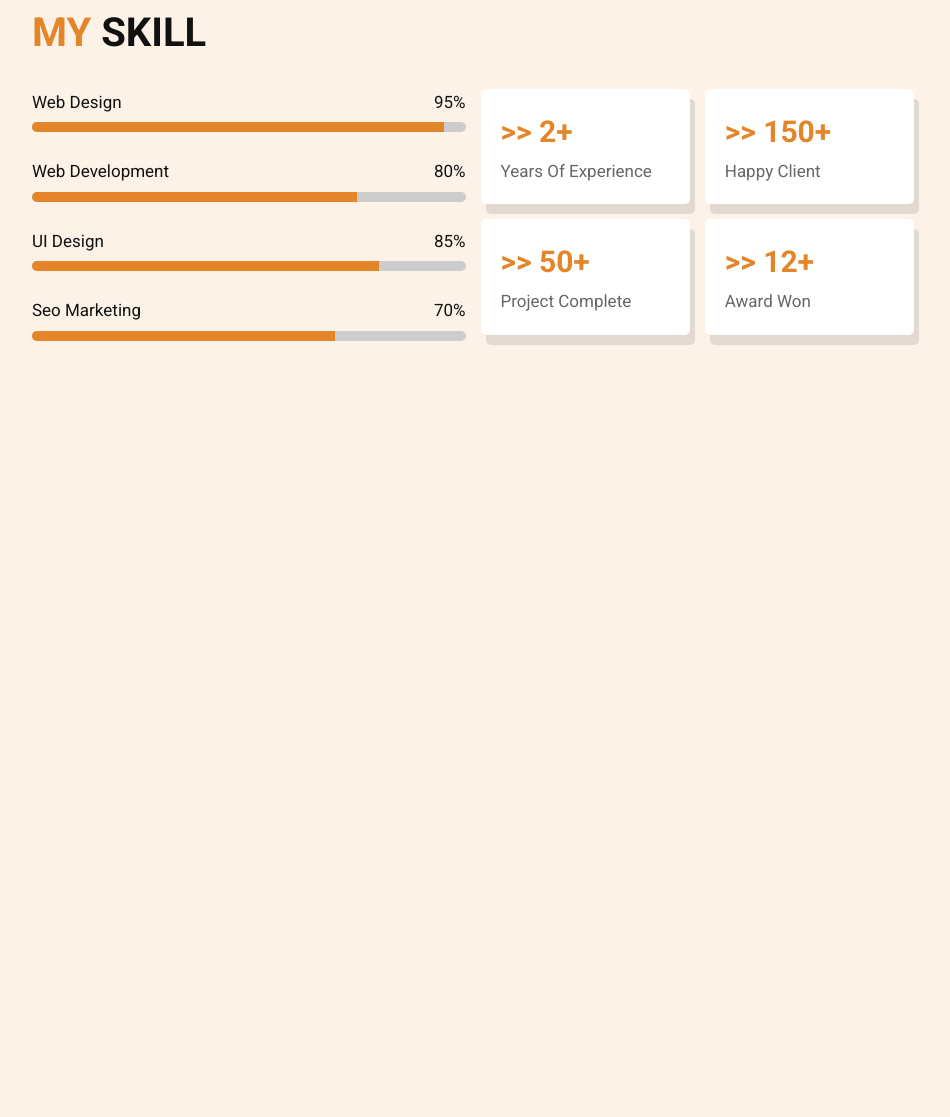
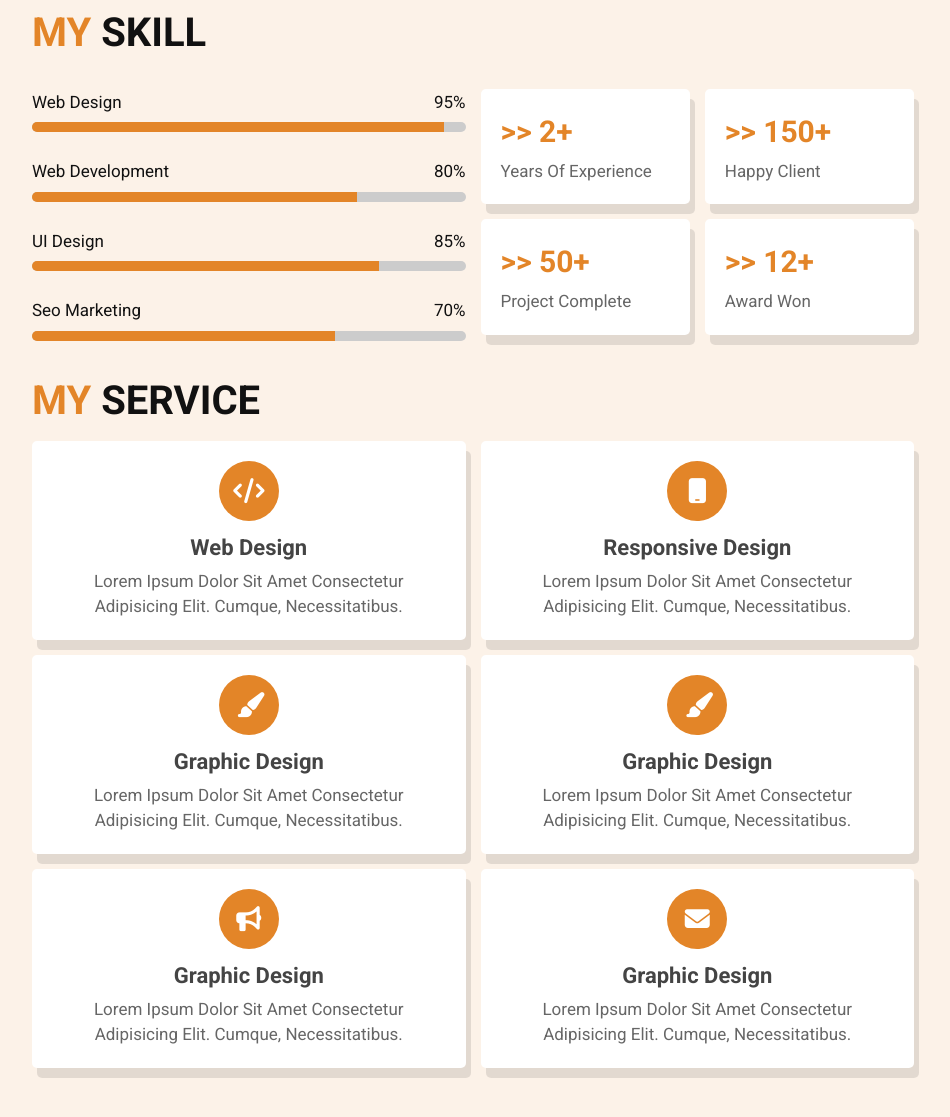
Before and after one commit to asadullah055/portfolio01, a plain HTML site: page index.html in a window 1280 px wide. Shown: the part 1358-2475 px from the top of the page, without its empty margins (317-1267 px from the left). Before the commit the page ends 1719 px from the top, so only its background shows below. Drawn offline with Linux system fonts and the light colour scheme.

Commit message:
service section

```diff
--- a/css/style.css
+++ b/css/style.css
@@ -337,6 +337,38 @@ section {
   font-size: 1.7rem;
   padding-top: 0.5rem;
 }
+.service .box-container {
+  display: flex;
+  flex-wrap: wrap;
+  gap: 1.5rem;
+}
+.service .box-container .box {
+  flex: 1 1 30rem;
+  text-align: center;
+  padding: 2rem;
+  background-color: #fff;
+  border-radius: 0.5rem;
+  box-shadow: 0.5rem 1rem rgba(0, 0, 0, 0.1);
+}
+.service .box-container .box i {
+  height: 6rem;
+  width: 6rem;
+  line-height: 6rem;
+  font-size: 2.5rem;
+  color: #fff;
+  background: var(--main-color);
+  border-radius: 50%;
+}
+.service .box-container .box h3 {
+  color: #444;
+  font-size: 2.2rem;
+  padding-top: 1rem;
+}
+.service .box-container .box p {
+  color: #666;
+  font-size: 1.7rem;
+  padding-top: 0.5rem;
+}
 @media (max-width: 991px) {
   html {
     font-size: 55%;
--- a/index.html
+++ b/index.html
@@ -155,6 +155,44 @@
 
         </section>
         <!-- about section end -->
+
+        <!-- service section start -->
+        <section class="service" id="service">
+            <h1 class="heading"><span>my</span> service</h1>
+            <div class="box-container">
+                <div class="box">
+                    <i class="fas fa-code"></i>
+                    <h3>web design</h3>
+                    <p>Lorem ipsum dolor sit amet consectetur adipisicing elit. Cumque, necessitatibus.</p>
+                </div>
+                <div class="box">
+                    <i class="fas fa-mobile"></i>
+                    <h3>responsive design</h3>
+                    <p>Lorem ipsum dolor sit amet consectetur adipisicing elit. Cumque, necessitatibus.</p>
+                </div>
+                <div class="box">
+                    <i class="fas fa-paint-brush"></i>
+                    <h3>graphic design</h3>
+                    <p>Lorem ipsum dolor sit amet consectetur adipisicing elit. Cumque, necessitatibus.</p>
+                </div>
+                <div class="box">
+                    <i class="fas fa-paint-brush"></i>
+                    <h3>graphic design</h3>
+                    <p>Lorem ipsum dolor sit amet consectetur adipisicing elit. Cumque, necessitatibus.</p>
+                </div>
+                <div class="box">
+                    <i class="fas fa-bullhorn"></i>
+                    <h3>graphic design</h3>
+                    <p>Lorem ipsum dolor sit amet consectetur adipisicing elit. Cumque, necessitatibus.</p>
+                </div>
+                <div class="box">
+                    <i class="fas fa-envelope"></i>
+                    <h3>graphic design</h3>
+                    <p>Lorem ipsum dolor sit amet consectetur adipisicing elit. Cumque, necessitatibus.</p>
+                </div>
+            </div>
+        </section>
+        <!-- service section end -->
         <script src="js/script.js"></script>
     </body>
 </html>
--- a/js/script.js
+++ b/js/script.js
@@ -6,10 +6,10 @@ menu.onclick = () => {
   menu.classList.toggle("fa-times");
   header.classList.toggle("active");
 };
-// window.onscroll = () => {
-//   menu.classList.toggle("fa-times");
-//   header.classList.toggle("active");
-// };
+window.onscroll = () => {
+  //   menu.classList.toggle("fa-times");
+  //   header.classList.toggle("active");
+};
 window.onmousemove = (e) => {
   coursor1.style.top = e.pageY + "px";
   coursor1.style.left = e.pageX + "px";
```
